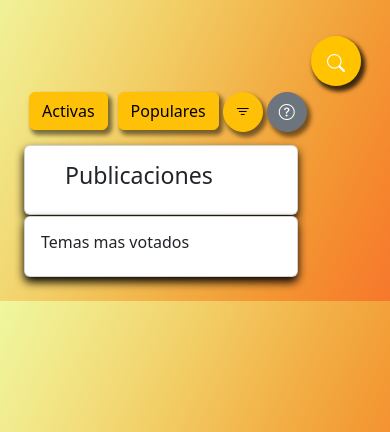
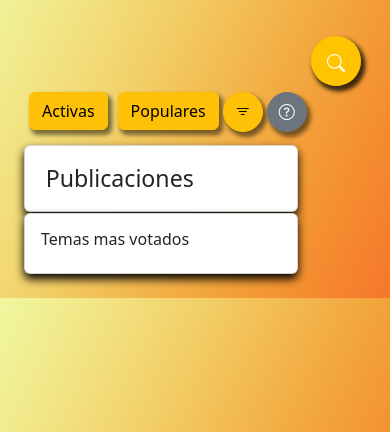
Before and after one commit to johnmgc/ucode_mono, a Rails app: page / in a window 390 px wide. Shown: the part 66-498 px from the top of the page. Run offline with Rails 7, Linux system fonts and the light colour scheme; data that the repository does not hold is empty; some libraries are stand-ins or nearby versions.

Commit message:
se sigue con el diseño de las publicaciones

```diff
--- a/app/assets/stylesheets/styles.css
+++ b/app/assets/stylesheets/styles.css
@@ -107,10 +107,6 @@ body{
         justify-content: end !important;
         margin-bottom: 4%;
     }
-    #publish_name{
-        padding-left: 10%;
-    }
-
 }
 
 @media (max-width: 1000) {
--- a/app/views/publishes/index.html.erb
+++ b/app/views/publishes/index.html.erb
@@ -23,7 +23,7 @@
     <div class="col-md-8">
       <div class="card">
         <div class="card-body" id="card_Pprincipal">
-          <h3 class="card-title" id="publish_name">Publicaciones</h3>
+          <h3 class="card-title" style="margin-left: 2%;margin-top: 1%; margin-bottom: 1%;" id="publish_name">Publicaciones</h3>
             <div id="publishes">
               <% @publishes.each do |publish| %>
               <%= render publish %>
```
